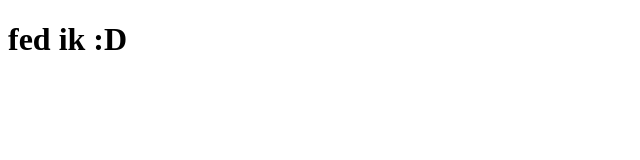
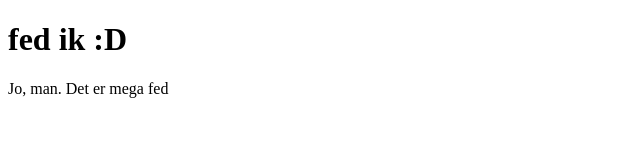
Before and after one commit to ms9778/testing, a plain HTML site: page index.html in a window 1280 px wide. Shown: the whole page, without its empty margins (0-640 px from the left). Drawn offline with Linux system fonts and the light colour scheme.

Commit message:
Hej Martin. Det er jo gjort nu.

```diff
--- a/index.html
+++ b/index.html
@@ -2,9 +2,10 @@
 <html lang="en">
 <head>
   <meta charset="UTF-8">
-  <title>Pretty fly for a white guy</title>
+  <title>Pretty fly for a black woman</title>
 </head>
 <body>
   <h1>fed ik :D</h1>
+  <p>Jo, man. Det er mega fed</p>
 </body>
 </html>
```
